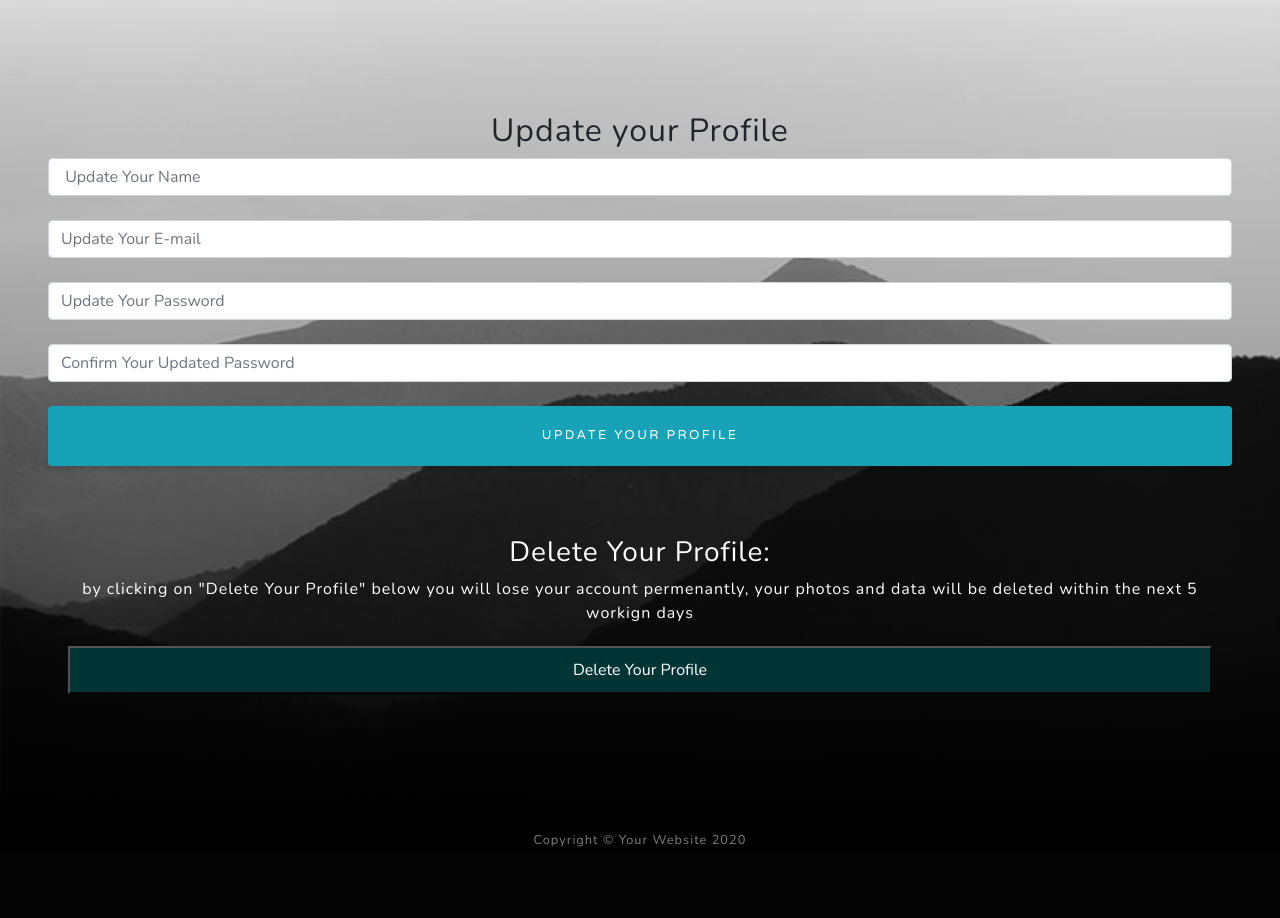
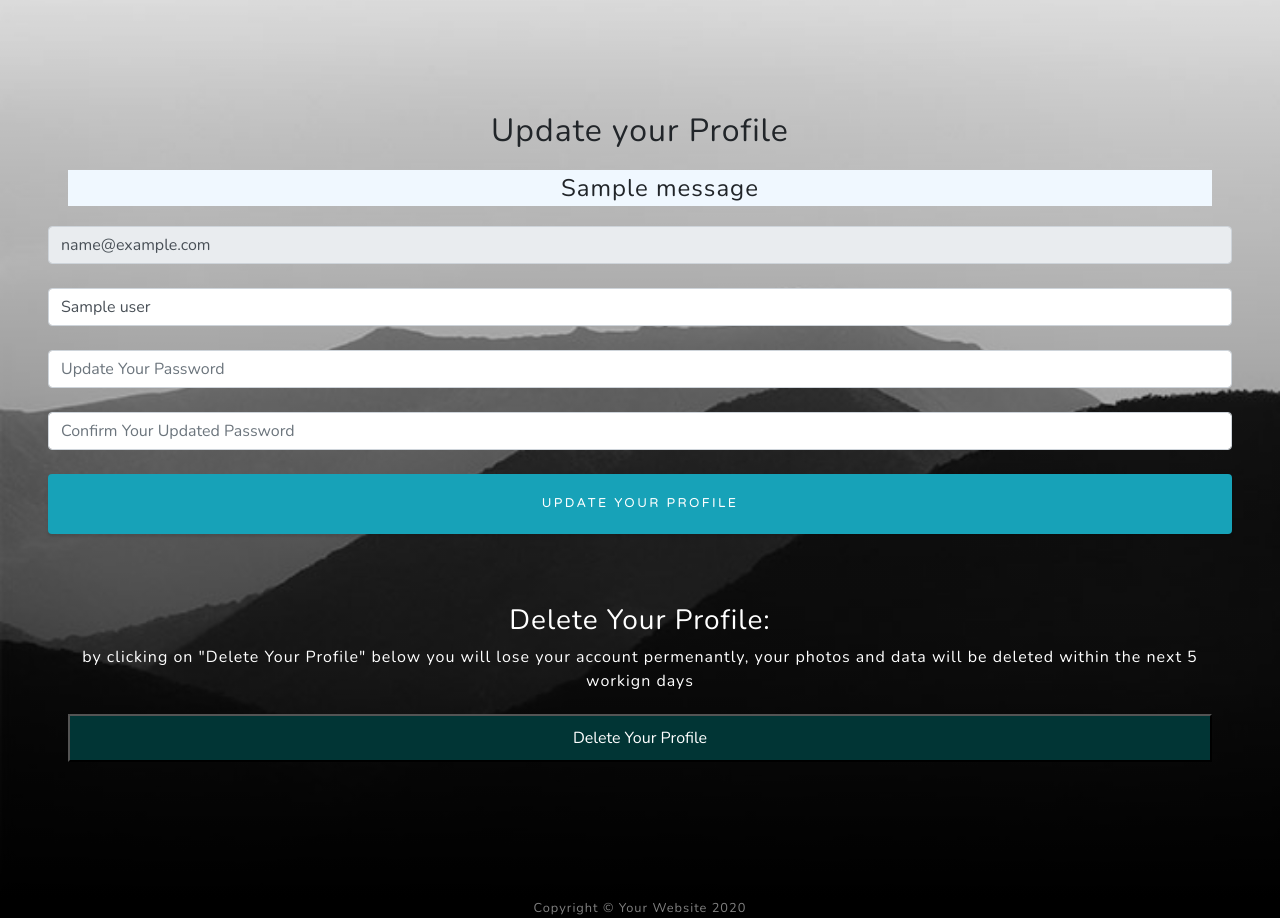
Before and after one commit to besheraj/Milestone3, a Flask app: page /edit_my_profile in a window 1280 px wide. Shown: the part 88-1006 px from the top of the page. Before the commit the page ends 935 px from the top, so only its background shows below. Run offline with Flask 2, Linux system fonts and the light colour scheme; the visitor is signed in with stand-in values (Sample User, id 1); one stand-in notice (Sample message) is shown; a database or web service that is not in the repository returns one stand-in record (values such as "Sample title"); some libraries are stand-ins or nearby versions.

Commit message:
enabled the edit my profile page and test it

```diff
--- a/app.py
+++ b/app.py
@@ -163,8 +163,34 @@ def delete_photo(photo_id):
 
 @app.route('/edit_my_profile')
 def edit_my_profile():
-    return render_template("edit_my_profile.html")
+    email = session["email"]
+    existing_user = mongo.db.users.find_one({"email":email.lower()})
+    name = existing_user['name']
+    return render_template("edit_my_profile.html",email = email, name=name)
 
+@app.route('/update_profile', methods=["POST"])
+@login_required
+def update_profile():
+    email = session["email"]
+    users = mongo.db.users
+    hashpass = generate_password_hash(request.form['pass'])
+    users.update({'email' : email} ,{
+                  'email' : email,
+                 'name' : request.form['name'],
+                 'password' : hashpass})
+    flash("Your Profile Has Been Updated Successfully")
+    return redirect(url_for("profile",email=email))
+
+@app.route('/delete_profile')
+@login_required
+def delete_profile():
+    email = session['email']
+    photos = mongo.db.photos.find({"email":email.lower()})
+    for k in photos:
+        delete_photo(k['_id'])
+    mongo.db.users.remove({'email': email})
+    flash("Your Account has been deleted!")
+    return redirect(url_for("index"))
 
 # @app.errorhandler(500)
 # def page_not_found(e):
--- a/templates/edit_my_profile.html
+++ b/templates/edit_my_profile.html
@@ -4,11 +4,18 @@
     <div class="row">
         <div class="col">
             <h2>Update your Profile</h2>
-            <form action="" method="POST">
-                <input type="text" id="name" class="form-control mb-4" placeholder=" Update Your Name" name="name"
+            {% with messages = get_flashed_messages() %} {% if messages %}
+            <ul class="flashes">
+                {% for message in messages %}
+                <li>{{ message }}</li>
+                {% endfor %}
+            </ul>
+            {% endif %} {% endwith %}
+            <form action="/update_profile" method="POST">
+                <input type="email" id="defaultLoginFormEmail" class="form-control mb-4"
+                placeholder="Update Your E-mail" name="email" value="{{email}}" readonly>
+                <input type="text" id="name" class="form-control mb-4" placeholder=" Update Your Name" name="name" value="{{name}}"
                     required>
-                <input type="email" id="defaultLoginFormEmail" class="form-control mb-4"
-                    placeholder="Update Your E-mail" name="email" required>
                 <input type="password" id="password" class="form-control mb-4" placeholder="Update Your Password"
                     name="pass" pattern=".{8,}" required>
                 <input type="password" id="confirm_password" class="form-control mb-4"
@@ -19,12 +26,26 @@
                 <h3>Delete Your Profile:</h3>
                 <p>by clicking on "Delete Your Profile" below you will lose your account permenantly, your photos and
                     data will be deleted within the next 5 workign days </p>
-                <form action="">
-                    <button class="delete-btn">Delete Your Profile</button>
+                <form action="/delete_profile">
+                    <button type="submit" class="delete-btn">Delete Your Profile</button>
                 </form>
             </div>
         </div>
     </div>
 </section>
+<script>
+    var password = document.getElementById("password")
+  , confirm_password = document.getElementById("confirm_password");
+
+function validatePassword(){
+  if(password.value != confirm_password.value) {
+    confirm_password.setCustomValidity("Passwords Don't Match");
+  } else {
+    confirm_password.setCustomValidity('');
+  }
+}
+password.onchange = validatePassword;
+confirm_password.onkeyup = validatePassword;
+</script>
 
 {% endblock %}
--- a/templates/profile.html
+++ b/templates/profile.html
@@ -7,7 +7,7 @@
         </div>
     </div>
     <div class="row">
-        <div>
+        <div class="col">
             {% with messages = get_flashed_messages() %} {% if messages %}
             <ul class="flashes">
                 {% for message in messages %}
@@ -16,6 +16,8 @@
             </ul>
             {% endif %} {% endwith %}
         </div>
+    </div>
+    <div class="row">
         <div class="col-md-6">
             <form class="text-center border border-light p-5" method="POST" action="/album/insert"
                 enctype="multipart/form-data">
@@ -37,7 +39,6 @@
                 Gallery</a>
         </div>
     </div>
-
 </section>
 
 {% endblock %}
```
